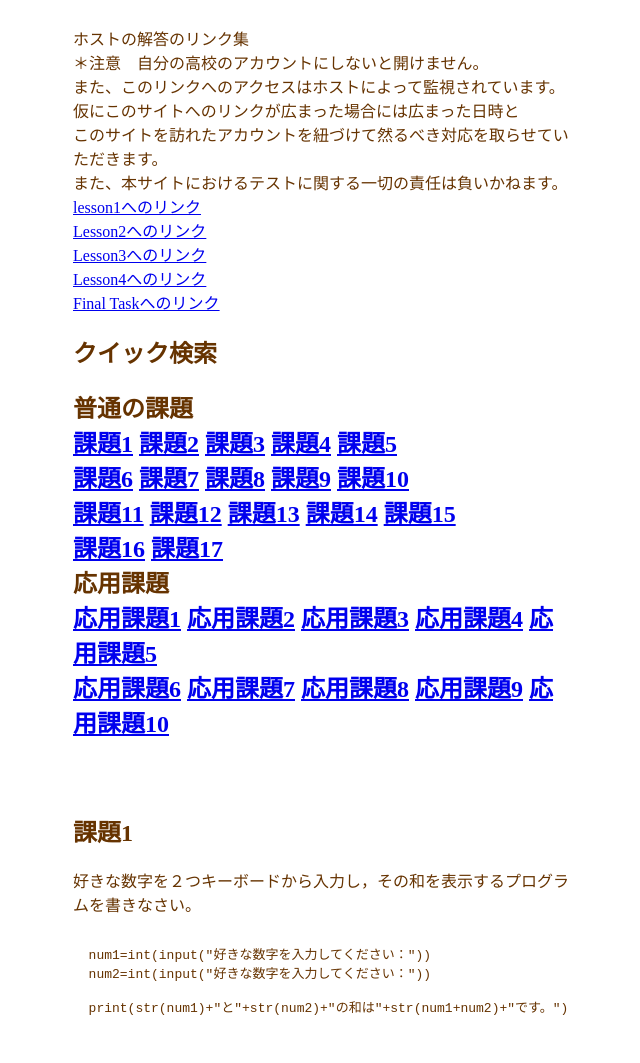
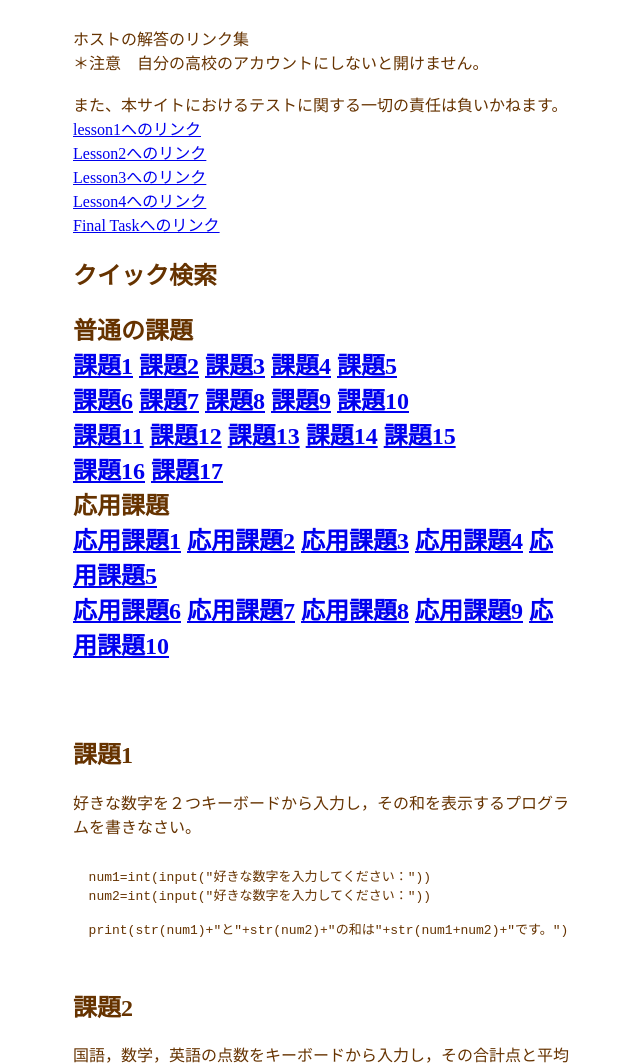
Before and after one commit to Fukuhara-rikuto/python, a plain HTML site: page index.html in a window 1280 px wide. Shown: the top 1063 px of the page, without its empty margins (317-957 px from the left). Drawn offline with Linux system fonts and the light colour scheme.

Commit message:
Update index.html

```diff
--- a/index.html
+++ b/index.html
@@ -23,9 +23,6 @@
   <br>
   ホストの解答のリンク集<br>
   ＊注意　自分の高校のアカウントにしないと開けません。<br>
-  また、このリンクへのアクセスはホストによって監視されています。<br>
-  仮にこのサイトへのリンクが広まった場合には広まった日時と<br>
-  このサイトを訪れたアカウントを紐づけて然るべき対応を取らせていただきます。
   <br>
   また、本サイトにおけるテストに関する一切の責任は負いかねます。
   <br>
```
